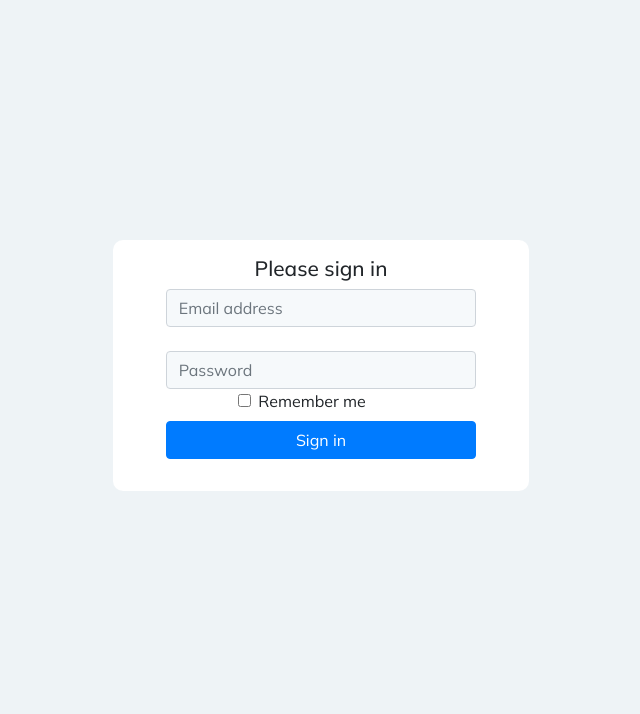
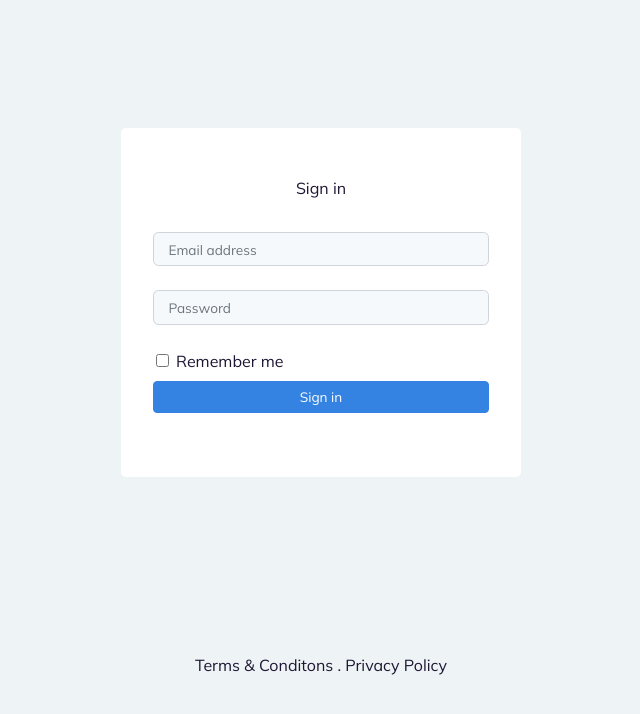
Before and after one commit to Whayasay392/login-page, a plain HTML site: page index.html in a window 1280 px wide. Shown: the whole page, without its empty margins (319-959 px from the left). Drawn offline with nearby package versions, Linux system fonts and the light colour scheme.

Commit message:
updated login page

```diff
--- a/assets/css/style.css
+++ b/assets/css/style.css
@@ -1,37 +1,76 @@
-*{
+*,
+*::before,
+*::after{
+    box-sizing: border-box;
+    padding: 0;
     margin: 0;
-    padding: 0;
-    box-sizing: border-box;
-}
-body    {
-    background: #eef3f6;;
-    font-family: 'Mulish';
-}
-#header {
-    font-size: 1.3rem;
-
-}
-#signin-container   {
-    margin-top: 15rem;
-    background: white;
-    border-radius: 10px;
-}
-#signin-form input   {
-    background-color: #f6f9fb;
 }
 
-#btn    {
+:root{
+    --ff-primary: 'Mulish', sans-serif;
 
+    --fs-h1: 3.25rem;
+    --fs-h2: 2rem;
+    --fs-h3: 1.76rem;
+    --fs-h4: 1.62rem;
+    --fs-reg: 1.23rem;
+    --fs-nav: 1rem;
+    --fs-foot: 0.85rem;
+}
 
-    font-size: 1rem;
+body{
+    font-family: var(--ff-primary);
+    background-color: #eef3f6;
+    color: #1e1633;
 }
-#rememberme {
+
+p{
+    margin: 0;
+}
+
+.signin-container{
+    margin: 5rem auto 8rem;
+    max-width: 25rem;
     text-align: center;
 }
 
-@media screen and (max-width: 760px)    {
-    #signin-container   {
-        margin-top: 3rem;
-       ;
-    }
+.signin-content{
+    background-color: #ffffff;
+    padding: 1rem 2rem;
+    border-radius: 0.3rem;
 }
+
+.signin-logo{
+    margin-bottom: 3rem;
+}
+
+.signin-logo img{
+    width: 3rem;
+}
+
+.signin-header{
+    padding: 2rem 0;
+}
+
+.signin-form input{
+    margin-bottom: 1.5rem;
+    background-color: #f6f9fb;
+    border-radius: 0.35rem;
+}
+
+.signup-input{
+    font-size: var(--fs-foot);
+    padding: 0.3rem 0.9rem;
+}
+
+
+
+.signin-button{
+    background-color: #3482e2;
+    color: #ffffff;
+    padding: 0.3rem 2rem;
+    border: 1px solid #3482e2;
+    border-radius: 0.25rem;
+    font-size: var(--fs-foot);
+}
+© 2020 GitHub, Inc.
--- a/index.html
+++ b/index.html
@@ -12,25 +12,36 @@
     <link rel="stylesheet" href="/assets/css/style.css">
 </head>
 <body>
+    <div class="signin-container py-5" >
 
-    <section class="col-12" >
-        <div class="col-12 col-lg-4 mx-auto align-items-center py-3 px-1" id="signin-container">
-             <h1 class="text-center" id="header">Please sign in</h1>
-        <form action="" class="col-12 col-lg-10 form-group mx-auto" id="signin-form">
-            <input type="email" placeholder="Email address" class="form-control mb-4" required>
-            <input type="password" placeholder="Password" class="form-control" required>
-            <div class="row col-10 col-lg-6 mx-auto">
-                 <input class="form-check-input text-center" type="checkbox" value="" >
-            <label for="remember" class="text-center" id="rememberme">Remember me</label><br>
+        <div class="signin-content">
+            <p class="signin-header">Sign in</p>
+            <div class="signin-form">
+                <form action="">
+                    <input type="email" class="form-control signup-input" placeholder='Email address' required>
+                    <input type="password" class="form-control signup-input" placeholder='Password' required>
+                    <div class="row col-10 col-lg-6 ml-2">
+                        <input class="form-check-input" type="checkbox" value="" >
+                   <label for="remember" class="text-center" id="rememberme">Remember me</label><br>
+                   </div>
+                    <div class="signup-submit mb-5 ">
+            <button class="signin-button col-12">Sign in</button>
+
+                    </div>
+                </form>
             </div>
+        </div>
+    </div>
+</main>
+<footer>
+    <div class="signin-footer">
+        <div class="container">
+            <p class="text-center">Terms & Conditons . Privacy Policy</p>
+        </div>
+    </div>
+</footer>
 
-            <div class="">
-            <button class="btn btn-primary mx-auto col-12" id="btn">Sign in</button>
-            </div>
-        </form>
-        </div>
 
-    </section>
 
 </body>
 </html>
```
